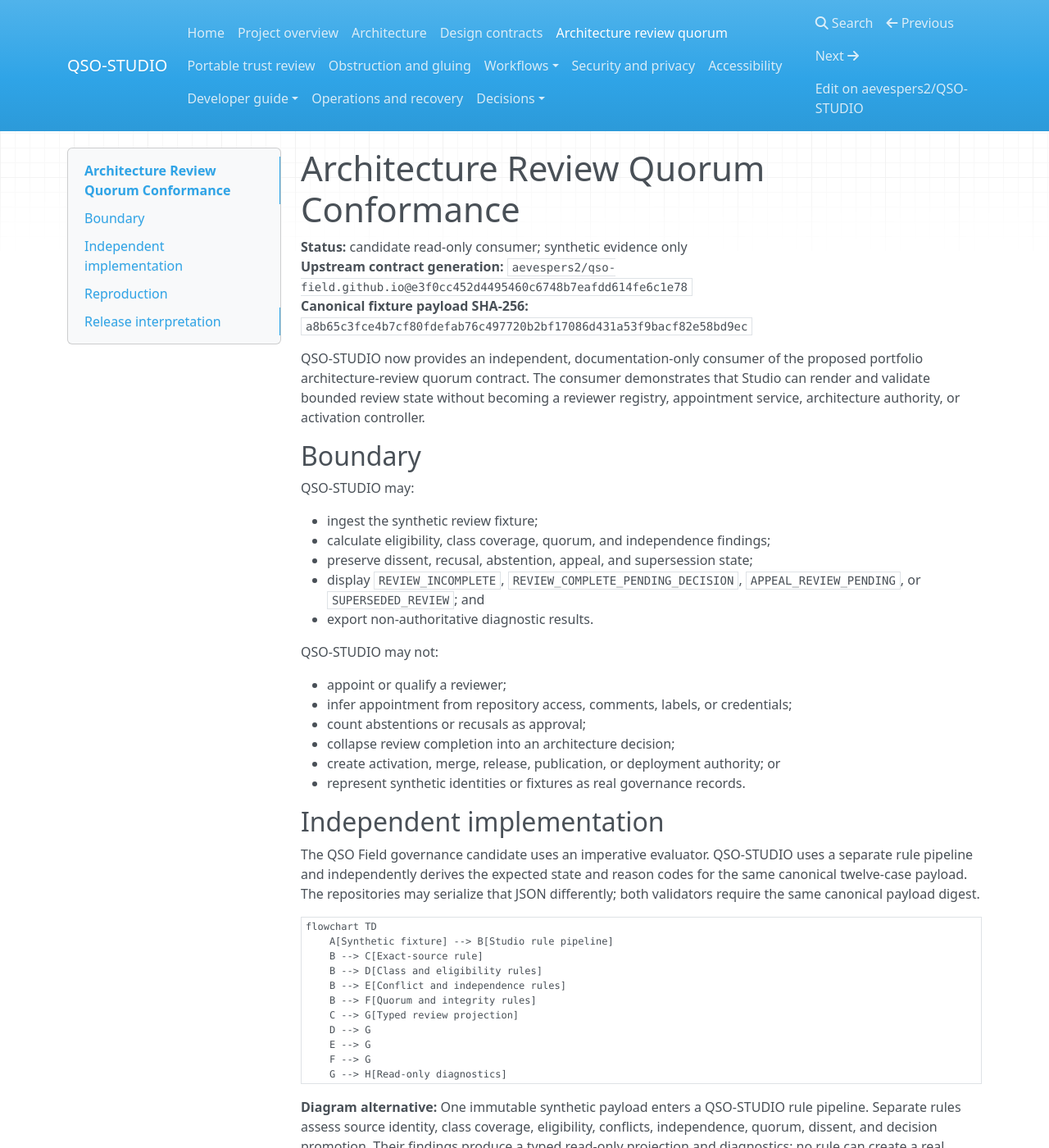
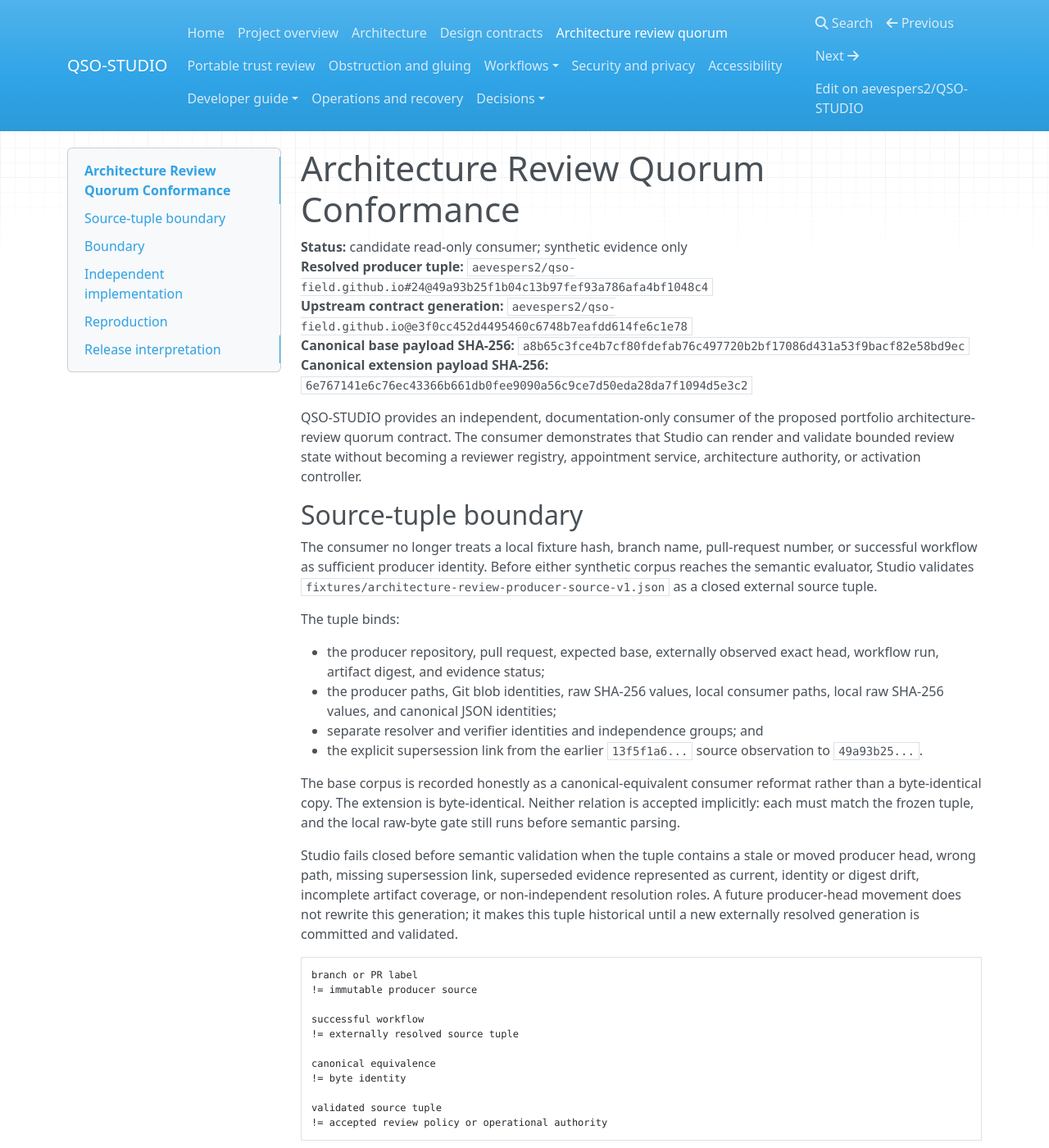
Before and after one commit to aevespers2/QSO-STUDIO, an MkDocs documentation site: the page built from docs/architecture-review-quorum-conformance.md, in a window 1280 px wide and 1400 px high. Shown: the whole window at 82% size. Built offline with MkDocs 1.6.1, drawn with Linux system fonts in a browser that asks for light colours; nearby versions of some CDN libraries; some of the changed text lies outside the part shown.

Commit message:
docs: document external source tuple gate

````diff
--- a/docs/architecture-review-quorum-conformance.md
+++ b/docs/architecture-review-quorum-conformance.md
@@ -1,16 +1,47 @@
 # Architecture Review Quorum Conformance
 
 **Status:** candidate read-only consumer; synthetic evidence only
+**Resolved producer tuple:** `aevespers2/qso-field.github.io#24@49a93b25f1b04c13b97fef93a786afa4bf1048c4`
 **Upstream contract generation:** `aevespers2/qso-field.github.io@e3f0cc452d4495460c6748b7eafdd614fe6c1e78`
-**Canonical fixture payload SHA-256:** `a8b65c3fce4b7cf80fdefab76c497720b2bf17086d431a53f9bacf82e58bd9ec`
+**Canonical base payload SHA-256:** `a8b65c3fce4b7cf80fdefab76c497720b2bf17086d431a53f9bacf82e58bd9ec`
+**Canonical extension payload SHA-256:** `6e767141e6c76ec43366b661db0fee9090a56c9ce7d50eda28da7f1094d5e3c2`
 
-QSO-STUDIO now provides an independent, documentation-only consumer of the proposed portfolio architecture-review quorum contract. The consumer demonstrates that Studio can render and validate bounded review state without becoming a reviewer registry, appointment service, architecture authority, or activation controller.
+QSO-STUDIO provides an independent, documentation-only consumer of the proposed portfolio architecture-review quorum contract. The consumer demonstrates that Studio can render and validate bounded review state without becoming a reviewer registry, appointment service, architecture authority, or activation controller.
+
+## Source-tuple boundary
+
+The consumer no longer treats a local fixture hash, branch name, pull-request number, or successful workflow as sufficient producer identity. Before either synthetic corpus reaches the semantic evaluator, Studio validates `fixtures/architecture-review-producer-source-v1.json` as a closed external source tuple.
+
+The tuple binds:
+
+- the producer repository, pull request, expected base, externally observed exact head, workflow run, artifact digest, and evidence status;
+- the producer paths, Git blob identities, raw SHA-256 values, local consumer paths, local raw SHA-256 values, and canonical JSON identities;
+- separate resolver and verifier identities and independence groups; and
+- the explicit supersession link from the earlier `13f5f1a6...` source observation to `49a93b25...`.
+
+The base corpus is recorded honestly as a canonical-equivalent consumer reformat rather than a byte-identical copy. The extension is byte-identical. Neither relation is accepted implicitly: each must match the frozen tuple, and the local raw-byte gate still runs before semantic parsing.
+
+Studio fails closed before semantic validation when the tuple contains a stale or moved producer head, wrong path, missing supersession link, superseded evidence represented as current, identity or digest drift, incomplete artifact coverage, or non-independent resolution roles. A future producer-head movement does not rewrite this generation; it makes this tuple historical until a new externally resolved generation is committed and validated.
+
+```text
+branch or PR label
+!= immutable producer source
+
+successful workflow
+!= externally resolved source tuple
+
+canonical equivalence
+!= byte identity
+
+validated source tuple
+!= accepted review policy or operational authority
+```
 
 ## Boundary
 
 QSO-STUDIO may:
 
-- ingest the synthetic review fixture;
+- ingest the synthetic review fixtures only after source-tuple and raw-byte validation;
 - calculate eligibility, class coverage, quorum, and independence findings;
 - preserve dissent, recusal, abstention, appeal, and supersession state;
 - display `REVIEW_INCOMPLETE`, `REVIEW_COMPLETE_PENDING_DECISION`, `APPEAL_REVIEW_PENDING`, or `SUPERSEDED_REVIEW`; and
@@ -18,6 +49,7 @@ QSO-STUDIO may:
 
 QSO-STUDIO may not:
 
+- resolve or certify its own producer source tuple as accepted governance state;
 - appoint or qualify a reviewer;
 - infer appointment from repository access, comments, labels, or credentials;
 - count abstentions or recusals as approval;
@@ -27,35 +59,46 @@ QSO-STUDIO may not:
 
 ## Independent implementation
 
-The QSO Field governance candidate uses an imperative evaluator. QSO-STUDIO uses a separate rule pipeline and independently derives the expected state and reason codes for the same canonical twelve-case payload. The repositories may serialize that JSON differently; both validators require the same canonical payload digest.
+The QSO Field governance candidate uses an imperative evaluator. QSO-STUDIO uses a separate rule pipeline and independently derives the expected state and reason codes for the same canonical twelve-case base and nine-case extension payloads. Source identity is checked before semantic equivalence, and the precise producer-to-consumer copy relation is preserved rather than inferred.
 
 ```mermaid
 flowchart TD
-    A[Synthetic fixture] --> B[Studio rule pipeline]
-    B --> C[Exact-source rule]
-    B --> D[Class and eligibility rules]
-    B --> E[Conflict and independence rules]
-    B --> F[Quorum and integrity rules]
-    C --> G[Typed review projection]
-    D --> G
-    E --> G
-    F --> G
-    G --> H[Read-only diagnostics]
+    A[Externally resolved producer tuple] --> B[Tuple identity and supersession gate]
+    B --> C[Local raw-byte gates]
+    C --> D[Studio rule pipeline]
+    D --> E[Exact-source rule]
+    D --> F[Class and eligibility rules]
+    D --> G[Conflict and independence rules]
+    D --> H[Quorum and integrity rules]
+    E --> I[Typed review projection]
+    F --> I
+    G --> I
+    H --> I
+    I --> J[Read-only diagnostics]
 ```
 
-**Diagram alternative:** One immutable synthetic payload enters a QSO-STUDIO rule pipeline. Separate rules assess source identity, class coverage, eligibility, conflicts, independence, quorum, dissent, and decision promotion. Their findings produce a typed read-only projection and diagnostics; no rule can create a real appointment, decision, or activation.
+**Diagram alternative:** An externally resolved producer tuple is validated first for exact repository, pull request, commit, path, evidence, independence, and supersession identity. The local corpus bytes are then checked before a separate QSO-STUDIO rule pipeline assesses source identity, class coverage, eligibility, conflicts, independence, quorum, dissent, and decision promotion. The result is a typed read-only projection; no stage can create a real appointment, decision, or activation.
 
 ## Reproduction
 
 ```bash
+python3 scripts/check_architecture_review_source_tuple.py
+python3 scripts/check_architecture_review_source_identity.py
 python3 scripts/check_architecture_review_quorum_consumer.py
-python3 -m unittest tests.test_check_architecture_review_quorum_consumer -v
+python3 -m unittest \
+  tests.test_check_architecture_review_source_tuple \
+  tests.test_check_architecture_review_source_identity \
+  tests.test_check_architecture_review_quorum_consumer \
+  -v
 ```
 
 ## Release interpretation
 
 ```text
-matching canonical payload and synthetic outcomes
+resolved source tuple
++ matching local raw identities
++ matching canonical payloads
++ matching synthetic outcomes
 != accepted review policy
 != qualified or appointed reviewers
 != real quorum
@@ -63,4 +106,4 @@ matching canonical payload and synthetic outcomes
 != Studio implementation authority
 ```
 
-The conformance surface remains documentation and validation tooling. Product, privacy, retention, reviewer-class, qualification, appointment, conflict, appeal, emergency-review, correction, and rollback decisions remain blocked until repository-local architecture review records approve them.
+The conformance surface remains documentation and validation tooling. Product, privacy, retention, reviewer-class, qualification, appointment, conflict, appeal, emergency-review, correction, source-resolution, supersession, and rollback decisions remain blocked until repository-local architecture review records approve them.
````
